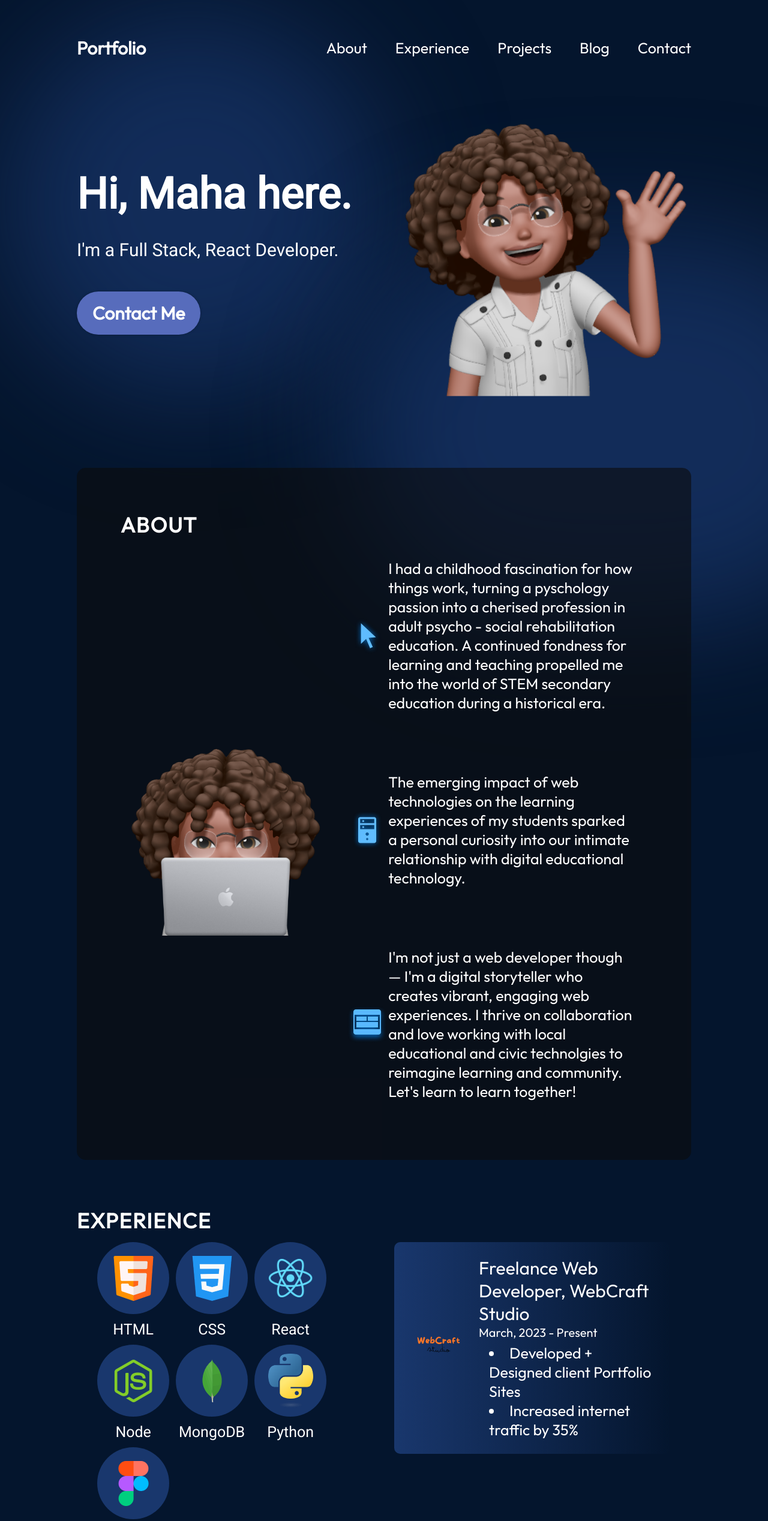
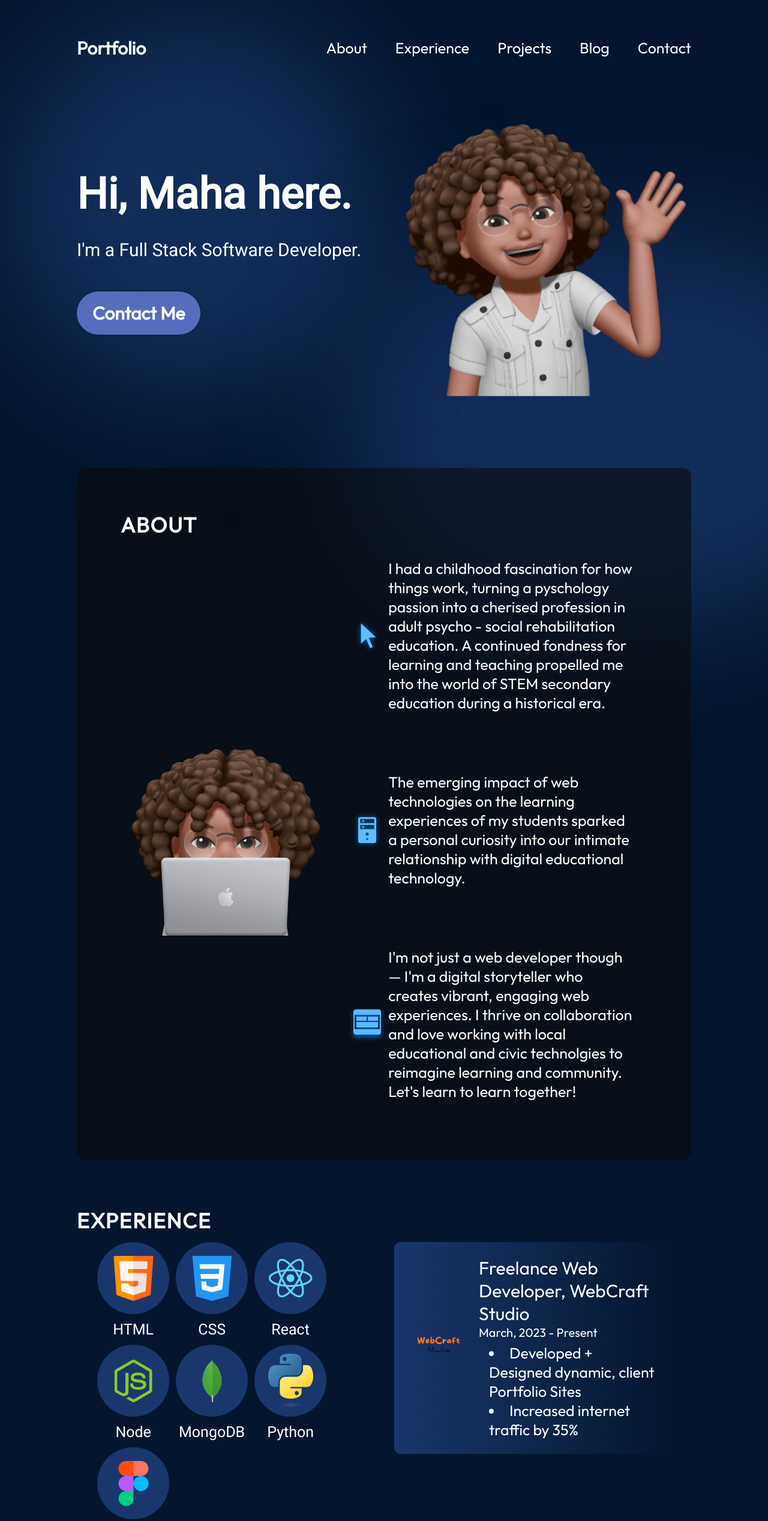
Before and after one commit to eternalmaha/Portfolio, a React (Vite) app: page / in a window 1280 px wide. Shown: the top 2536 px of the page at 60% size. Built offline with nearby package versions, Linux system fonts and the light colour scheme.

Commit message:
edited tagline

```diff
--- a/src/components/Hero/Hero.jsx
+++ b/src/components/Hero/Hero.jsx
@@ -7,7 +7,7 @@ export const Hero = () => {
         <section className={styles.container}>
             <div className={styles.content}>
                 <h1 className={styles.title}> Hi, Maha here. </h1>
-                <p className={styles.description}> I'm a Full Stack, React Developer. </p>
+                <p className={styles.description}> I'm a Full Stack Software Developer. </p>
                 <a className = {styles.contactBtn} href='mailto:maha.ahmed4peace@gmail.com'> Contact Me </a>
             </div>
             <img className = {styles.Img} src = {getImageUrl("hero/magimaha.png")} alt = "Hero image of me"/>
--- a/src/data/history.json
+++ b/src/data/history.json
@@ -4,7 +4,7 @@
       "organisation": "WebCraft Studio",
       "startDate": "March, 2023",
       "endDate": "Present",
-      "experiences": ["Developed + Designed client Portfolio Sites", "Increased internet traffic by 35%"],
+      "experiences": ["Developed + Designed dynamic, client Portfolio Sites", "Increased internet traffic by 35%"],
       "imageSrc": "history/WebCraft-Studios.png"
 
     }
```
